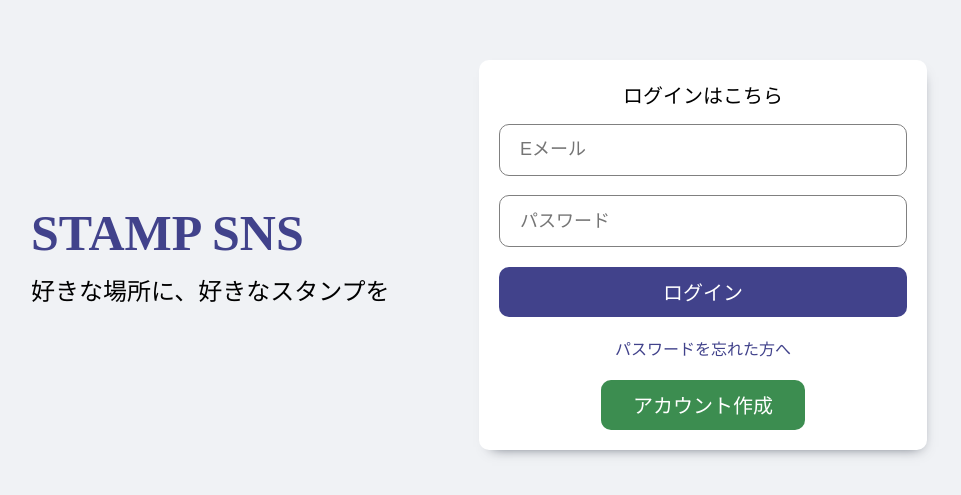
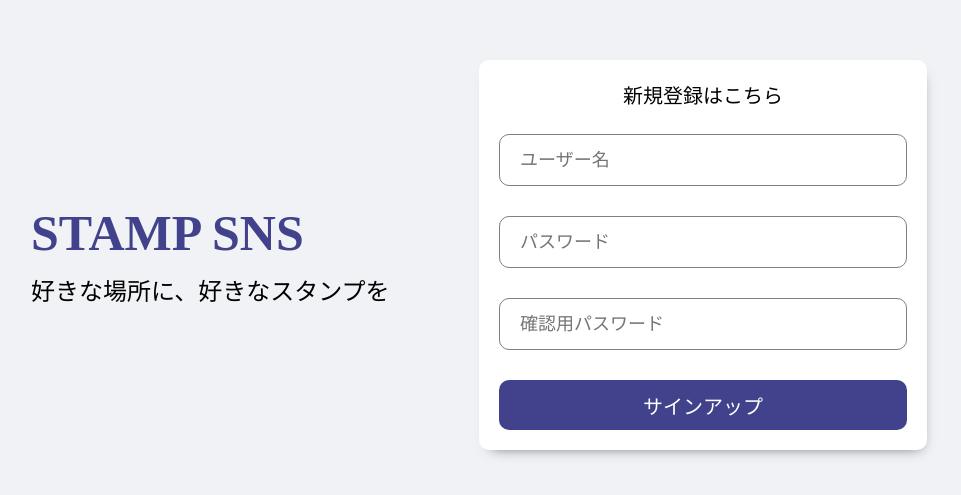
Before and after one commit to Sakai-Kaede/STAMP-SNS, a React (Create React App) app in the folder frontend/: page /login in a window 1280 px wide. Shown: the part 145-640 px from the top of the page, without its empty margins (161-1122 px from the left). Built offline with nearby package versions, Linux system fonts and the light colour scheme.

Commit message:
Create registration page

```diff
--- a/frontend/src/App.js
+++ b/frontend/src/App.js
@@ -1,10 +1,11 @@
 import Home from "./pages/home/Home";
 import Login from "./pages/login/Login";
+import Register from "./pages/register/Register";
 
 function App() {
   return (
     <div className="App">
-      <Login />
+      <Register />
     </div>
   );
 }
--- a/frontend/src/pages/login/Login.jsx
+++ b/frontend/src/pages/login/Login.jsx
@@ -11,7 +11,7 @@ export default function Login() {
         <div className='loginRight'>
           <form className="loginBox">
             <p className='loginMsg'>ログインはこちら</p>
-            <input type="email" className='loginInput' placeholder='Eメール'/>
+            <input type="text" className='loginInput' placeholder='ユーザ名'/>
             <input type="password" className='loginInput' placeholder='パスワード'/>
             <button className='loginButton'>ログイン</button>
             <span className='loginForget'>パスワードを忘れた方へ</span>
--- /dev/null
+++ b/frontend/src/pages/register/Register.css
@@ -0,0 +1,81 @@
+.register {
+  width: 100%;
+  height: 100vh;
+  background-color: #f0f2f5;
+  display: flex;
+  align-items: center;
+  justify-content: center;
+}
+
+.registerWrapper {
+  width: 70%;
+  height: 70%;
+  display: flex;
+}
+
+.registerLeft,
+.registerRight {
+  flex: 1;
+  display: flex;
+  flex-direction: column;
+  justify-content: center;
+}
+
+.registerLogo {
+  font-size: 50px;
+  font-weight: 800;
+  color: #41428b;
+  margin-bottom: 10px;
+}
+
+.registerDesc {
+  font-size: 24px;
+}
+
+.registerBox {
+  height: 350px;
+  padding: 20px;
+  background-color: white;
+  border-radius: 10px;
+  display: flex;
+  flex-direction: column;
+  justify-content: space-between;
+  box-shadow: 3px 7px 13px -10px #404755;
+}
+
+.registerInput {
+  height: 50px;
+  border-radius: 10px;
+  border: 1px solid gray;
+  font-size: 18px;
+  padding-left: 20px;
+  margin-bottom: 15px;
+}
+
+.registerInput:focus {
+  outline: none;
+}
+
+.registerButton {
+  height: 50px;
+  border-radius: 10px;
+  border: none;
+  background-color: #41428b;
+  color: white;
+  font-size: 20px;
+  font-weight: 500;
+  cursor: pointer;
+}
+
+.registerForget {
+  text-align: center;
+  color: #41428b;
+  margin: 15px 0;
+}
+
+.registerMsg {
+  text-align: center;
+  font-weight: 550;
+  font-size: 20px;
+  margin-bottom: 10px;
+}
--- /dev/null
+++ b/frontend/src/pages/register/Register.jsx
@@ -0,0 +1,23 @@
+import './Register.css'
+
+export default function Register() {
+  return (
+    <div className='register'>
+      <div className="registerWrapper">
+        <div className='registerLeft'>
+          <h3 className='registerLogo'>STAMP SNS</h3>
+          <span className='registerDesc'>好きな場所に、好きなスタンプを</span>
+        </div>
+        <div className='registerRight'>
+          <form className="registerBox" >
+            <p className='registerMsg'>新規登録はこちら</p>
+            <input type="text" className='registerInput' placeholder='ユーザー名' />
+            <input type="password" className='registerInput' placeholder='パスワード' />
+            <input type="password" className='registerInput' placeholder='確認用パスワード' />
+            <button className='registerButton' type='submit'>サインアップ</button>
+          </form>
+        </div>
+      </div>
+    </div>
+  )
+}
```
